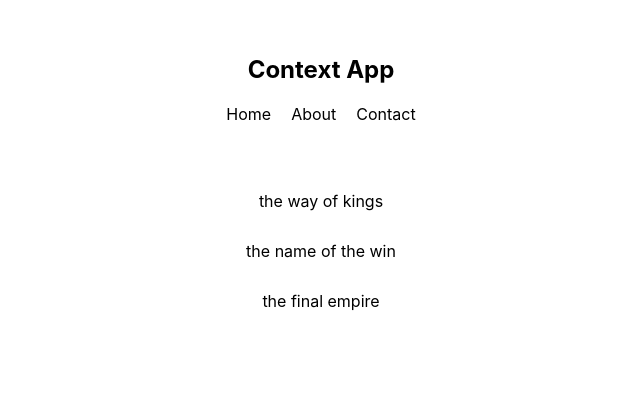
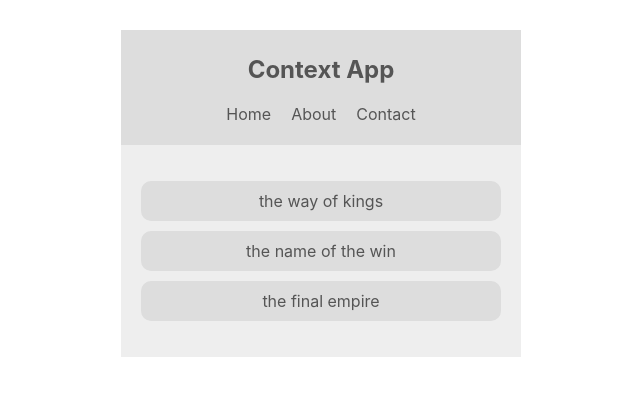
Before and after one commit to An7One/tutorial-react-context-hook, a React (Create React App) app: page / in a window 1280 px wide. Shown: the top 396 px of the page, without its empty margins (319-959 px from the left). Built offline with nearby package versions, Linux system fonts and the light colour scheme.

Commit message:
tutorial: accessing context
module 04

```diff
--- a/src/component/BookList.js
+++ b/src/component/BookList.js
@@ -1,13 +1,20 @@
 import React, { Component } from "react";
+import { ThemeContext } from "../context/ThemeContext";
 
 class BookList extends Component {
+  static contextType = ThemeContext;
   render() {
+    const { isLightTheme, light, dark } = this.context;
+    const theme = isLightTheme ? light : dark;
     return (
-      <div className="book-list">
+      <div
+        className="book-list"
+        style={{ color: theme.syntax, background: theme.bg }}
+      >
         <ul>
-          <li>the way of kings</li>
-          <li>the name of the win</li>
-          <li>the final empire</li>
+          <li style={{ background: theme.ui }}>the way of kings</li>
+          <li style={{ background: theme.ui }}>the name of the win</li>
+          <li style={{ background: theme.ui }}>the final empire</li>
         </ul>
       </div>
     );
--- a/src/component/Navbar.js
+++ b/src/component/Navbar.js
@@ -1,9 +1,14 @@
 import React, { Component } from "react";
+import { ThemeContext } from "../context/ThemeContext";
 
 class Navbar extends Component {
+  static contextType = ThemeContext;
   render() {
+    const { isLightTheme, light, dark } = this.context;
+    const theme = isLightTheme ? light : dark;
+
     return (
-      <nav>
+      <nav style={{ background: theme.ui, color: theme.syntax }}>
         <h1>Context App</h1>
         <ul>
           <li>Home</li>
```
